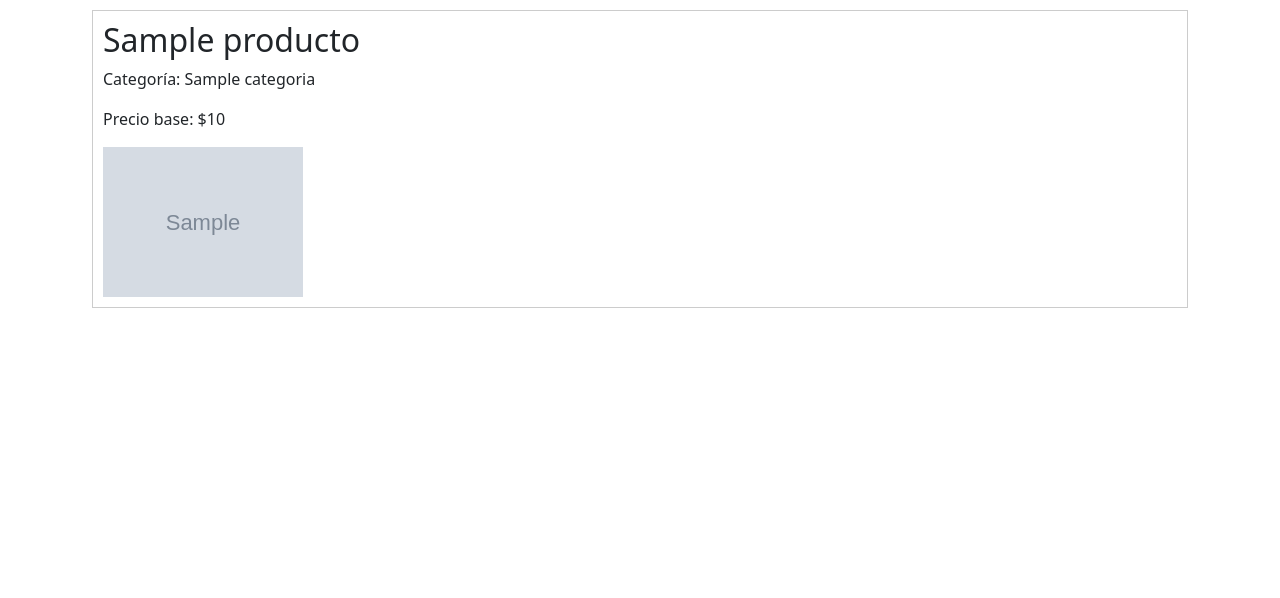
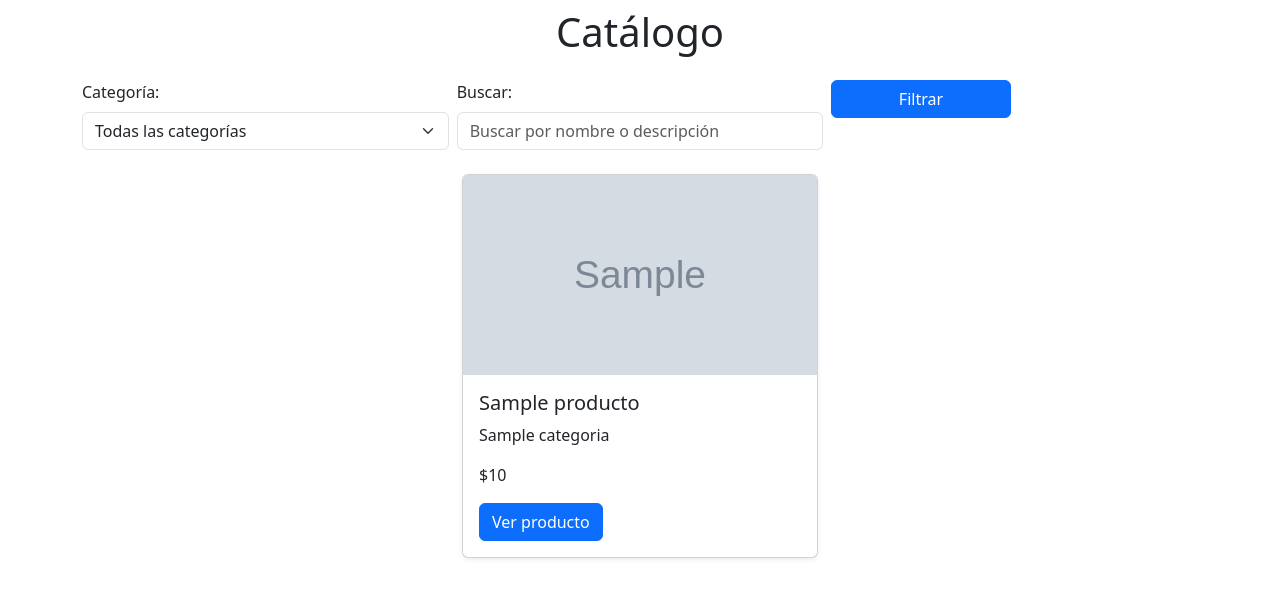
Before and after one commit to Shai-Cc/Tienda_Online, a Django app: page /catalogo/ in a window 1280 px wide. Shown: the top 598 px of the page. Run offline with Django 5.2, Linux system fonts and the light colour scheme; tables that the repository leaves empty hold one stand-in row (values such as "Sample post"); grey boxes marked "Sample" are stand-in pictures.

Commit message:
Implementación página /catalogo con filtros de búsqueda funcionando para categoria y nombre

```diff
--- a/templates/catalogo.html
+++ b/templates/catalogo.html
@@ -10,24 +10,69 @@
     <!-- Bootstrap CSS v5.2.1 -->
     <link href="https://cdn.jsdelivr.net/npm/bootstrap@5.3.2/dist/css/bootstrap.min.css" rel="stylesheet"
         integrity="sha384-T3c6CoIi6uLrA9TneNEoa7RxnatzjcDSCmG1MXxSR1GAsXEV/Dwwykc2MPK8M2HN" crossorigin="anonymous" />
+
+    <style>
+        .img-producto {
+            height: 200px;
+            object-fit: cover;
+        }
+    </style>
+
     </head>
 
 <body class="container mt-2">
-    <div>
+    <h1 class="text-center mb-4">Catálogo</h1>
+
+    <form action="" method="get" class="row g-2 mb-4">
+        <div class="col-md-4">
+            <label for="categoria" class="form-label">Categoría:</label>
+            <select name="categoria" id="categoria" class="form-select">
+                <option value="">Todas las categorías</option>
+                {% for categoria in categorias %}
+                <option value="{{ categoria.slug }}" {% if categoria.slug == categoria_seleccionada %}selected{% endif %}>
+                    {{ categoria.nombre }}
+                </option>
+                {% endfor %}
+            </select>
+        </div>
+
+        <div class="col-md-4">
+            <label for="q" class="form-label">Buscar:</label>
+            <input type="text" name="q" id="q" class="form-control" placeholder="Buscar por nombre o descripción" value="{{ busqueda | default_if_none:'' }}">
+        </div>
+
+        <div class="col-md-2">
+            <button type="submit" class="btn btn-primary w-100">Filtrar</button>
+        </div>
+
+    </form>
+
+        <div class="row justify-content-center">
             {% for producto in productos %}
-            <article style="border:1px solid #ccc; margin:10px; padding:10px;">
-                <h2>{{ producto.nombre }}</h2>
-                <p>Categoría: {{ producto.categoria.nombre }}</p>
-                <p>Precio base: ${{ producto.precio_base }}</p>
+            <div class="col-4 md-4">
+                <div class="card h-100 shadow-sm">
 
                     {% if producto.imagen1 %}
-                    <img src="{{ producto.imagen1.url }}" alt="{{ producto.nombre }}" width="200">
+                    <img src="{{ producto.imagen1.url }}" class="card-img-top img-producto" alt="{{ producto.nombre }}">
                     {% endif %}
-            </article>
+
+                    <div class="card-body">
+                        <h5 class="card-title">{{ producto.nombre }}</h5>
+                        <p>{{ producto.categoria.nombre }}</p>
+                        <p>${{ producto.precio_base }}</p>
+
+                        <a href="{% url 'detalle_producto' producto.slug %}" class="btn btn-primary mt-auto">
+                            Ver producto
+                        </a>
+                    </div>
+                </div>
+            </div>
             {% empty %}
-            <p>No hay productos registrados aún.</p>
+            <p class="text-center">No hay productos que coincidan con los criterios de búsqueda.</p>
             {% endfor %}
         </div>
+
+
 </body>
 
 </html>
```
Lines whose indentation alone changed are shown as unchanged.
